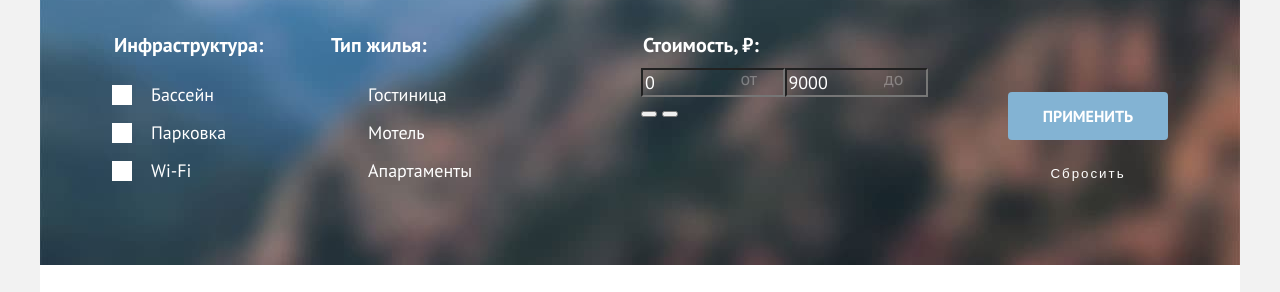
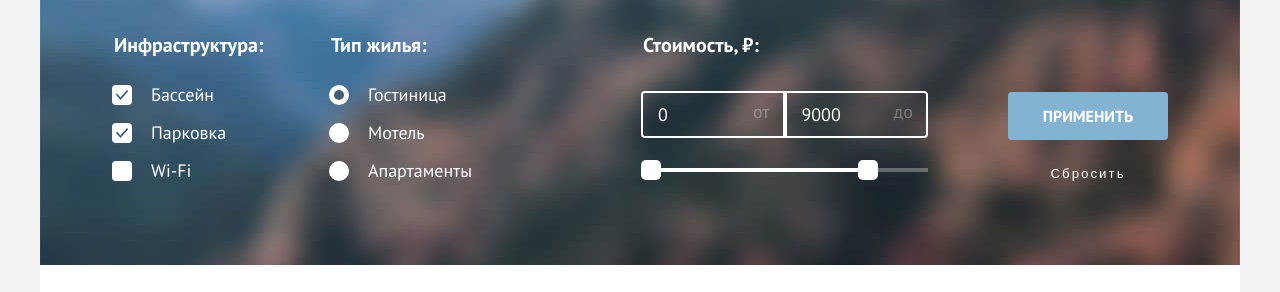
Before and after one commit to RomanSuhachev/sedonaProject, a plain HTML site: page catalog.html in a window 1280 px wide. Shown: the part 208-500 px from the top of the page. Drawn offline with Linux system fonts and the light colour scheme.

Commit message:
Сделал форму в каталоге, сделал эффекты

```diff
--- a/styles/styles.css
+++ b/styles/styles.css
@@ -664,9 +664,42 @@
   top: 2px;
 }
 
+input[type="radio"]:active + .control-mark,
+input[type="checkbox"]:active + .control-mark {
+  background-color: rgba(255,255,255,0.3)
+}
+
 input[type="radio"] + .control-mark {
   border-radius: 50%;
-  position: relative;
+}
+
+input[type="checkbox"] + .control-mark {
+  border-radius: 4px;
+}
+
+.control:hover .control-mark{
+  background-color: rgba(255,255,255,0.6);
+}
+
+input[type="radio"]:checked + .control-mark::after {
+  position: absolute;
+  top: 5px;
+  left: 5px;
+  content: '';
+  width: 10px;
+  height: 10px;
+  border-radius: 50%;
+  background-color: #3F5E72;
+}
+
+input[type="checkbox"]:checked + .control-mark::after {
+  content:'';
+  width: 12px;
+  height: 10px;
+  background-image: url("../images/svg/Vector.svg");
+  top: 5px;
+  left: 4px;
+  position: absolute;
 }
 
 .sort-type-title {
@@ -713,6 +746,52 @@
   font-size: 18px;
   color: #ffffff;
   opacity: .3;
+  position: absolute;
+  right: 15px;
+  top: 10px;
+}
+
+.range-slider {
+  grid-column: 1/-1;
+  margin-top: 30px;
+  height: 4px;
+  background-color: rgba(255,255,255,0.3);
+  position: relative;
+}
+
+.slider-bar {
+  position: absolute;
+  top: 0;
+  height: 4px;
+  background-color: #ffffff;
+  width: 237px;
+}
+
+.range-toggle {
+  position: absolute;
+  width: 20px;
+  height: 20px;
+  background-color: #ffffff;
+  border-radius: 5px;
+  border: none;
+  top: -8px;
+}
+
+.range-toggle:focus {
+  outline: 3px solid #83B3D3;
+}
+
+
+.range-toggle:focus {
+  outline: 2px solid #83B3D3;
+}
+
+.toggle-min {
+  left: 0;
+}
+
+.toggle-max {
+  right: 0;
 }
 
 .catalog-filter-input {
@@ -720,6 +799,37 @@
   font-family: inherit;
   color: #ffffff;
   font-size: 18px;
+  border: 2px solid #ffffff;
+  padding: 10px 0 10px 15px;
+  font-weight: 400;
+  appearance: none;
+  -webkit-appearance: none;
+}
+
+.catalog-filter-input:focus {
+  outline: 3px solid #68A2CA
+}
+
+.catalog-filter-input:active {
+  background-color: #756257;
+}
+
+input[type="number"]::-webkit-outer-spin-button,
+input[type="number"]::-webkit-inner-spin-button {
+  -webkit-appearance: none;
+  margin: 0;
+}
+
+.catalog-filter-input:hover {
+  border: 2px solid rgba(255,255,255,0.6)
+}
+
+.catalog-filter-label:nth-of-type(1) .catalog-filter-input {
+  border-radius: 4px 0 0 4px;
+}
+
+.catalog-filter-label:nth-of-type(2) .catalog-filter-input {
+  border-radius:0 4px 4px 0;
 }
 
 .select-option {
@@ -757,6 +867,7 @@
   border: none;
   width: 620px;
   padding: 17px 0;
+  letter-spacing: -2px;
 }
 
 .subscribe-title {
@@ -1159,11 +1270,15 @@
 .catalog-filter-group.catalog-filter-price {
   width: 287px;
   margin-left: 95px;
+  display: grid;
+  align-items: end;
+  padding-bottom: 10px;
 }
 
 .catalog-filter-label {
   display: grid;
   grid-template-columns: 1fr 44px;
+  position: relative;
 }
 
 .range-title {
```
Also changed, not shown: images/svg/Vector.svg (added).
